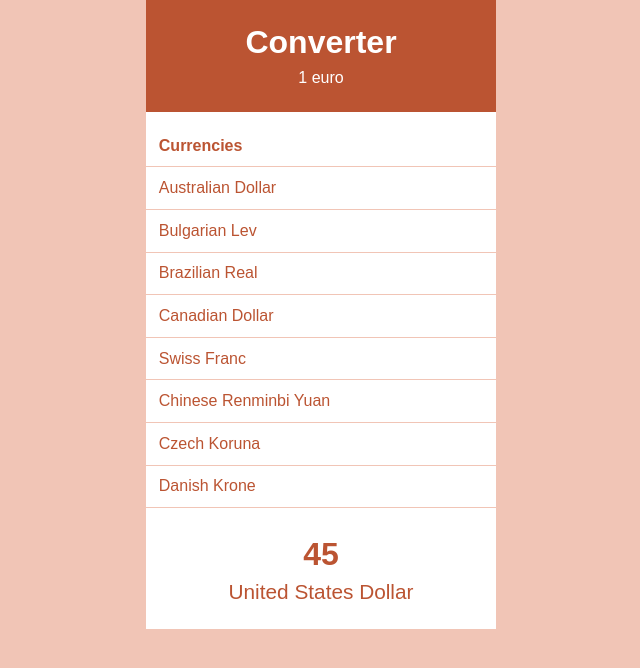
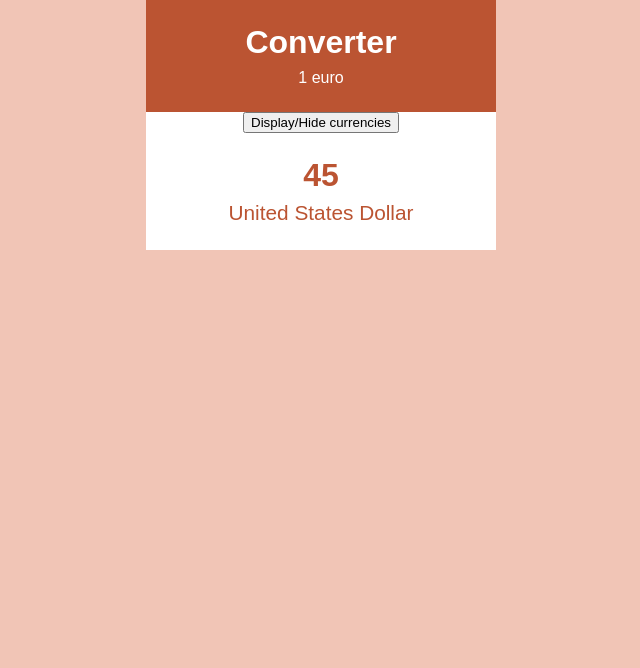
Before and after one commit to fg-floriangirard/CurrencyConverter, a React (Vite) app: page / in a window 1280 px wide. Shown: the top 668 px of the page, without its empty margins (319-959 px from the left). Built offline with nearby package versions, Linux system fonts and the light colour scheme.

Commit message:
Add state and button functionality to toggle currencies display

```diff
--- a/src/components/App/App.jsx
+++ b/src/components/App/App.jsx
@@ -1,3 +1,5 @@
+import React from 'react';
+
 import Header from '../Header/Header';
 import Currencies from '../Currencies/Currencies';
 import Amount from '../Amount/Amount';
@@ -6,14 +8,40 @@ import currencies from '../../data/currencies';
 
 import './App.scss';
 
-function App() {
+class App extends React.Component {
+  constructor(props) {
+    super(props);
+
+    this.state = {
+      currenciesOpen: false,
+    };
+  }
+
+  render() {
+    const { currenciesOpen } = this.state;
+
     return (
       <div className="App">
         <Header />
-      <Currencies currenciesList={currencies} />
+        <main>
+          <button
+            type="button"
+            onClick={() => {
+              console.log('Button pressed');
+
+              this.setState({
+                currenciesOpen: !currenciesOpen,
+              });
+            }}
+          >
+            Display/Hide currencies
+          </button>
+          {currenciesOpen && <Currencies currenciesList={currencies} />}
           <Amount />
+        </main>
       </div>
     );
   }
+}
 
 export default App;
```
Lines whose indentation alone changed are shown as unchanged.
